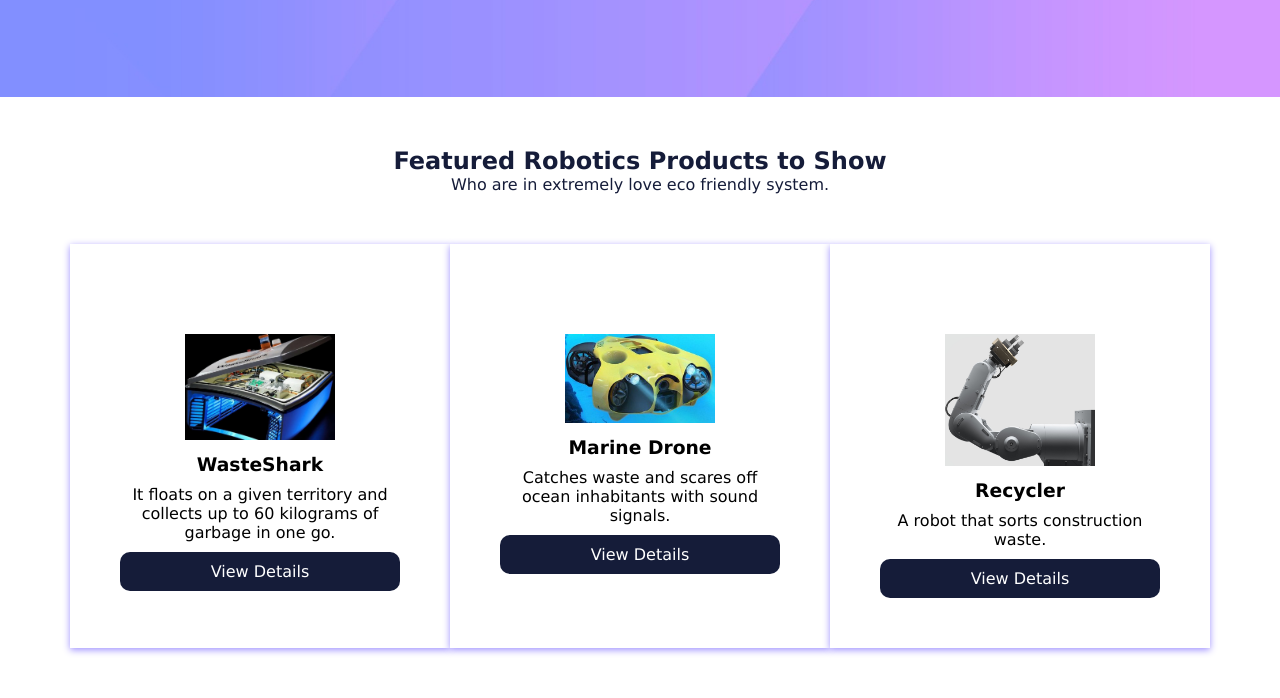
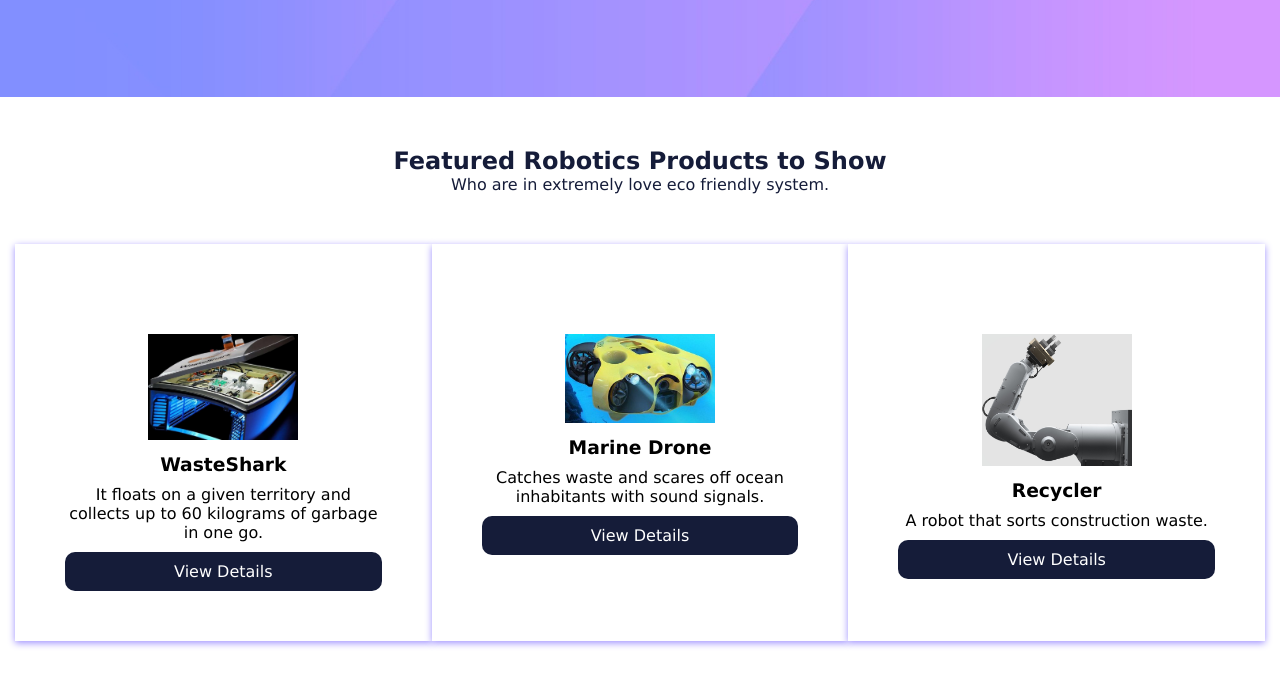
Before and after one commit to MaslovMaksim250808/Robotics, a plain HTML site: page Page2.html in a window 1280 px wide. Shown: the part 282-980 px from the top of the page. Drawn offline with Linux system fonts and the light colour scheme; files whose address does not match are found by name.

Commit message:
Robotics
7

```diff
--- a/Page2.html
+++ b/Page2.html
@@ -7,6 +7,7 @@
     <title>Products</title>
     <link rel='stylesheet' href='Index.css'>
     <link rel='stylesheet' href='flex_training.css'>
+    <link rel="stylesheet" href="main_step2.css">
 </head>
 <body>
 
```
